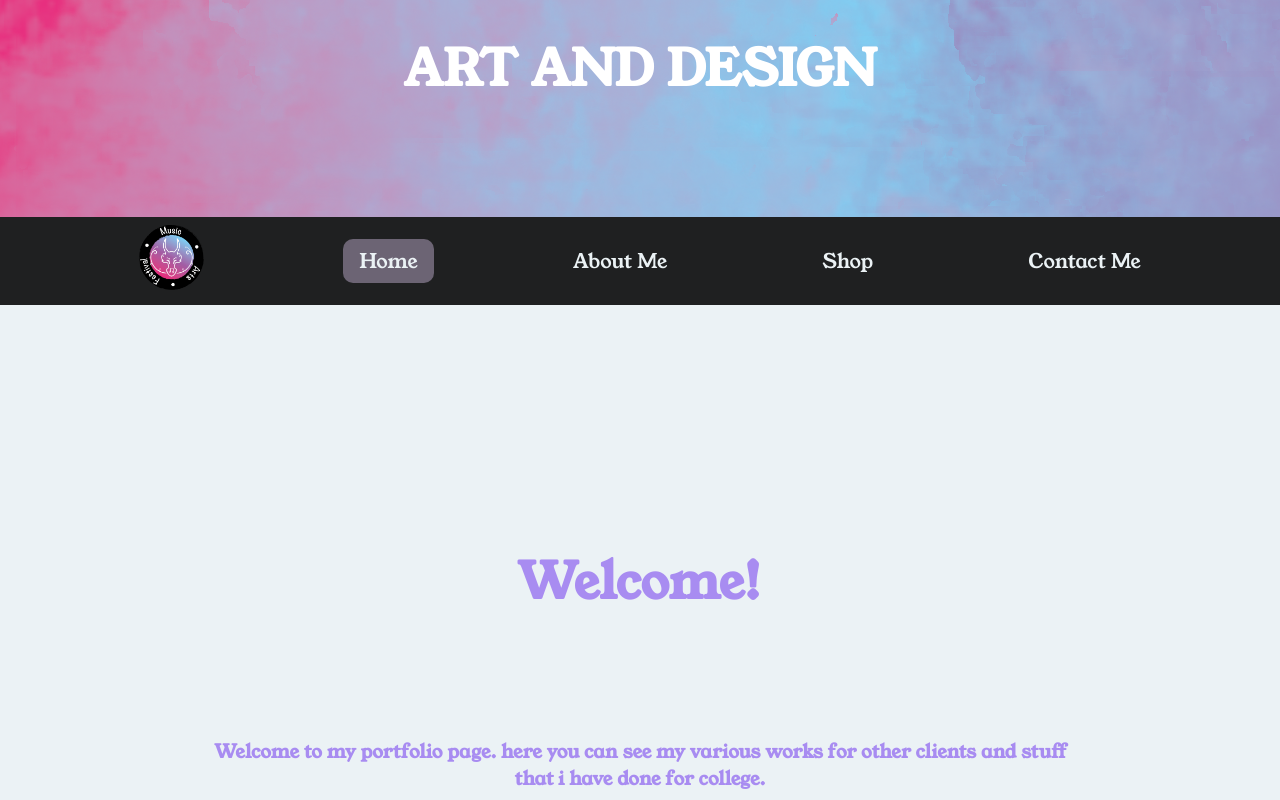
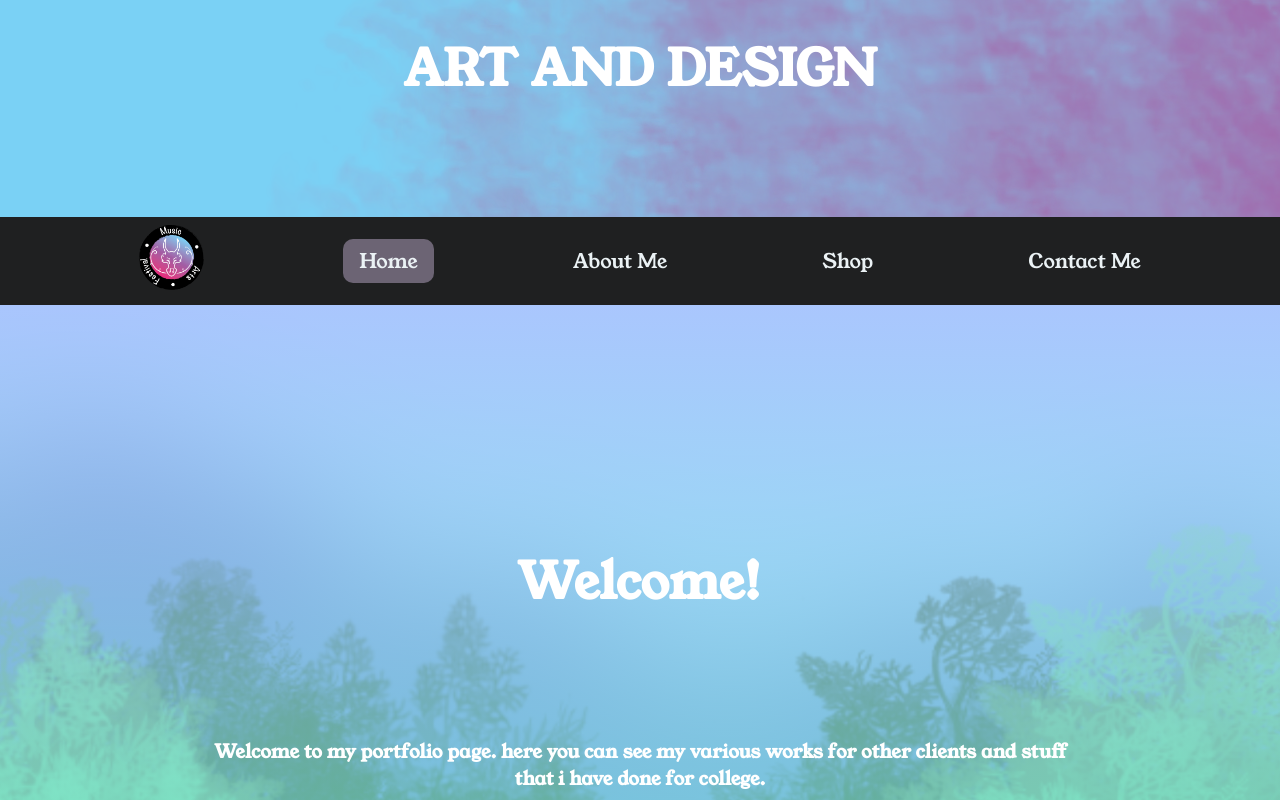
Before and after one commit to HazyInk/final-project, a plain HTML site: page index.html in a window 1280 px wide. Shown: the top 800 px of the page. Drawn offline with Linux system fonts and the light colour scheme.

Commit message:
added hero image

```diff
--- a/css/home-page.css
+++ b/css/home-page.css
@@ -3,6 +3,25 @@
 main {
   padding-left: 10rem;
   padding-right: 10rem;
+}
+
+.hero{
+
+  background-size:cover;
+  background-position:center;
+  color:#ffffff;
+
+  /* Use "linear-gradient" to add a darken background effect to the image (photographer.jpg). This will make the text easier to read */
+  background-image: linear-gradient(#d9a3fc80, rgba(138, 255, 208, 0.502)), url("/images/bushes.png");
+
+  /* Set a specific height */
+  height: 50%;
+
+  /* Position and center the image to scale nicely on all screens */
+  background-position: center;
+  background-repeat: no-repeat;
+  background-size: cover;
+  position: relative;
 }
 
 .hero-content{
--- a/css/style.css
+++ b/css/style.css
@@ -4,17 +4,9 @@ body {
 
   background-color: #ebf2f5;
   }
-  .hero{
-    background: url(background.png);
-
-
-    background-size:cover;
-    background-position:center;
-    color:#a88cf1;
-  }
 
   .banner {
-    background-image: url('/images/banner.png');
+    background-image: url('/images/webbanner.png');
     color:#ffffff;
   }
 
@@ -58,7 +50,6 @@ body {
   }
 
   footer {
-    background-image: url('/images/banner.png');
   background-color: #111;
   }
 
```
Also changed, not shown: contact.html (+1 -1 lines), index.html (+0 -1 lines), shop.html (+0 -1 lines), images/banner.png (deleted), images/bushes.png (added), images/webbanner.png (added), 1 other file.
